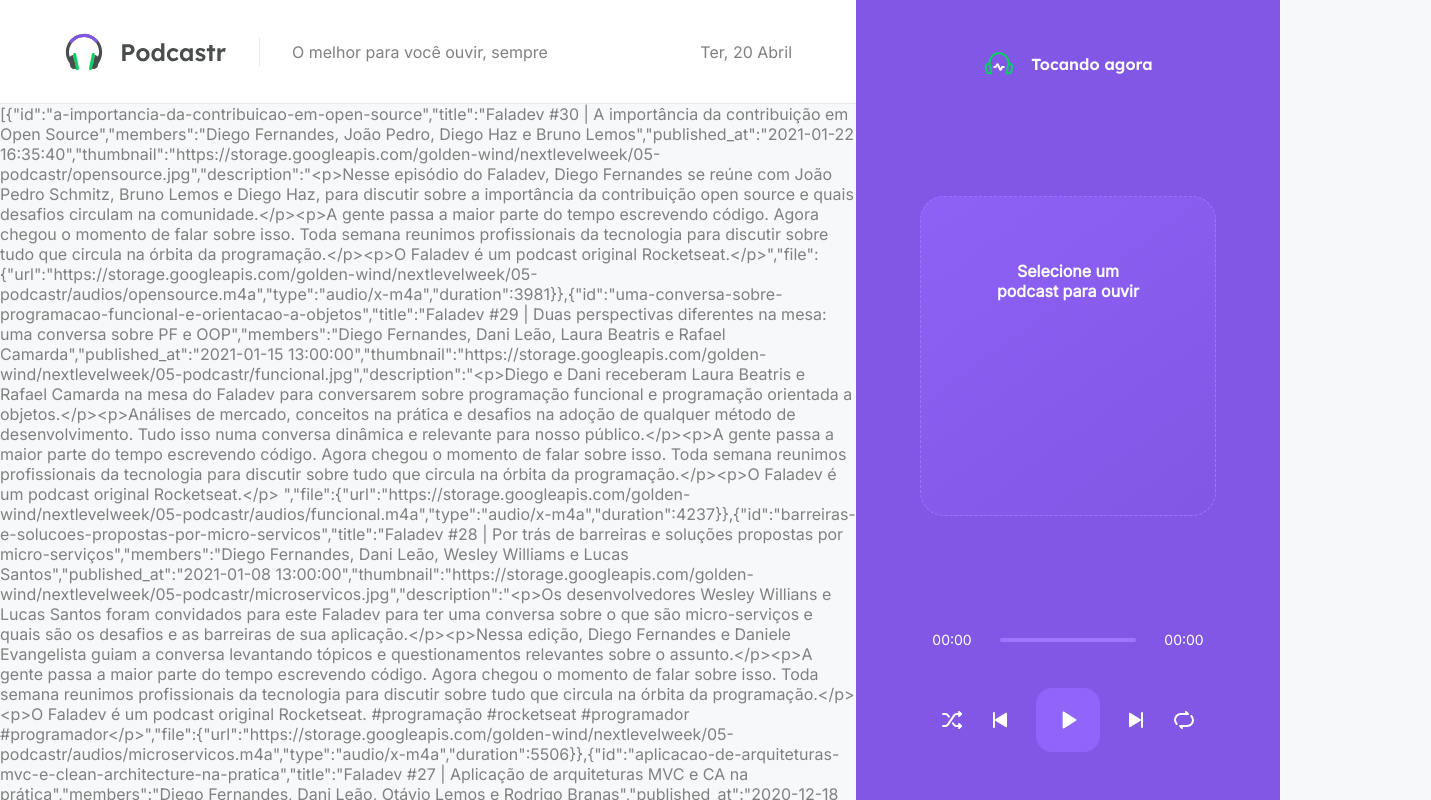
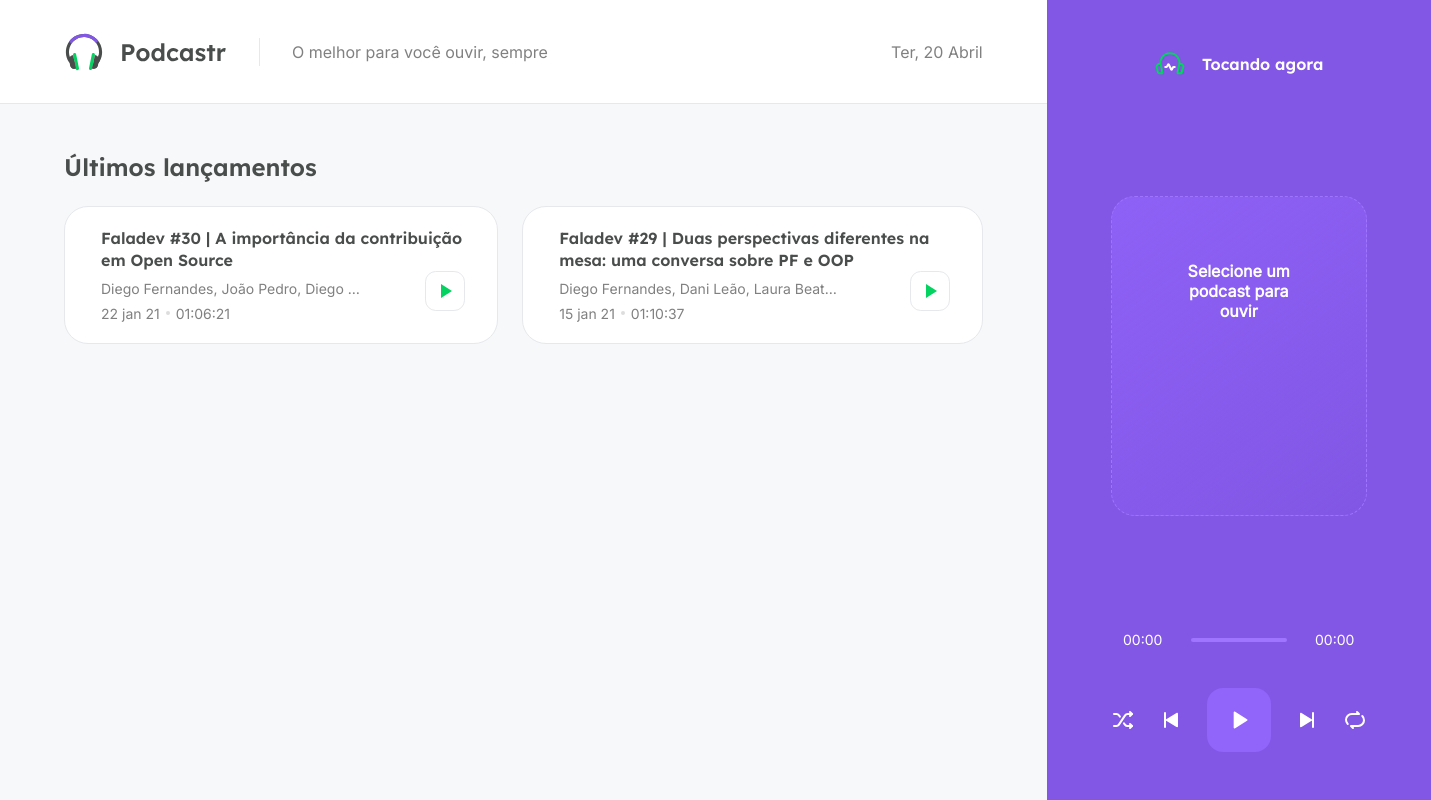
Before and after one commit to RafaPalau/podcaster, a Next.js app: page / in a window 1280 px wide. Shown: the top 800 px of the page, 1431 px wide, since content can reach past the window. Built offline with nearby package versions, Linux system fonts and the light colour scheme; data requests are answered from the project's data file; grey boxes are pictures that could not be loaded.

Commit message:
latested epsodes cteated

```diff
--- /dev/null
+++ b/next.config.js
@@ -0,0 +1,5 @@
+module.exports = {
+  images: {
+    domains: ['storage.googleapis.com']
+  }
+}
--- a/package.json
+++ b/package.json
@@ -9,6 +9,7 @@
     "server": "json-server server.json -w -d 750 -p 3333"
   },
   "dependencies": {
+    "axios": "^0.21.1",
     "date-fns": "^2.21.1",
     "next": "10.1.3",
     "react": "17.0.2",
@@ -18,6 +19,7 @@
   "devDependencies": {
     "@types/node": "^14.14.41",
     "@types/react": "^17.0.3",
+    "babel-plugin-styled-components": "^1.12.0",
     "json-server": "^0.16.3",
     "typescript": "^4.2.4"
   }
--- a/src/components/Player/index.tsx
+++ b/src/components/Player/index.tsx
@@ -16,9 +16,8 @@
         <S.Progress>
           <S.ProgressSpan>00:00</S.ProgressSpan>
           <S.Slyder>
-          <S.EmptySlider />
+            <S.EmptySlider />
           </S.Slyder>
-
           <S.ProgressSpan>00:00</S.ProgressSpan>
         </S.Progress>
         <S.ContainerButtons>
--- a/src/pages/_document.tsx
+++ b/src/pages/_document.tsx
@@ -1,8 +1,24 @@
 // para editar o arquivo index.html
 
 import Document, { Html, Head, Main, NextScript } from "next/document";
+import { ServerStyleSheet } from "styled-components";
 
 export default class MyDocument extends Document {
+  static getInitialProps({ renderPage }) {
+    // Step 1: Create an instance of ServerStyleSheet
+    const sheet = new ServerStyleSheet();
+
+    // Step 2: Retrieve styles from components in the page
+    const page = renderPage((App) => (props) =>
+      sheet.collectStyles(<App {...props} />)
+    );
+
+    // Step 3: Extract the styles as <style> tags
+    const styleTags = sheet.getStyleElement();
+
+    // Step 4: Pass styleTags as a prop
+    return { ...page, styleTags };
+  }
   render() {
     return (
       <Html>
@@ -12,7 +28,7 @@
             href='https://fonts.googleapis.com/css2?family=Inter&family=Lexend:wght@500;600&display=swap'
             rel='stylesheet'
           />
-                 </Head>
+        </Head>
         <body>
           <Main />
           <NextScript />
--- /dev/null
+++ b/src/pages/homeStyles.ts
@@ -0,0 +1,115 @@
+import styled from "styled-components";
+
+export const HomePage = styled.div`
+  padding: 0 4rem;
+  height: calc(100vh - 6.5rem);
+  // scroll somente nesse container
+  overflow-y: scroll;
+`;
+
+export const Title = styled.h2`
+  margin-top: 3rem;
+  margin-bottom: 1.5rem;
+`;
+
+export const LatestEpisodes = styled.section``;
+export const ContainerList = styled.ul`
+  list-style: none;
+  display: grid;
+  grid-template-columns: repeat(2, 1fr);
+  gap: 1.5rem;
+`;
+
+export const ListItems = styled.li`
+  background: var(--white);
+  border: 1px solid var(--gray-100);
+  padding: 1.25rem;
+  border-radius: 1.5rem;
+  position: relative;
+  display: flex;
+  align-items: center;
+
+  > img {
+    width: 6rem;
+    height: 6rem;
+    border-radius: 1rem;
+  }
+`;
+
+export const AllEpisodes = styled.section``;
+
+export const LastestEpisodesImage = styled.img``;
+
+export const EpisodesDetails = styled.div`
+  flex: 1;
+  margin-left: 1rem;
+`;
+
+export const LinkEpisodes = styled.a`
+  display: block;
+  color: var(--gray-800);
+  font-family: Lexend, sans-serif;
+  font-weight: 600;
+  text-decoration: none;
+  line-height: 1.4rem;
+  &:hover {
+    text-decoration: underline;
+  }
+`;
+
+export const EpisodeMembers = styled.p`
+  font-size: 0.875rem;
+  margin-top: 0.5rem;
+  // Reduzir o tamanho do texto e add reticencias
+  max-width: 70%;
+  white-space: nowrap;
+  overflow: hidden;
+  text-overflow: ellipsis;
+`;
+
+export const PublishedAt = styled.span`
+  display: inline-block;
+  margin-top: 0.5rem;
+  font-size: 0.875rem;
+  margin-right: 0.5rem;
+  padding-right: 0.5rem;
+  position: relative;
+
+  ::after {
+    content: "";
+    width: 4px;
+    height: 4px;
+    border-radius: 2px;
+    background: #ddd;
+    position: absolute;
+    right: -4px;
+    top: 50%;
+    transform: translate(-50%, -50%);
+  }
+`;
+
+export const Duration = styled.span`
+  display: inline-block;
+  margin-top: 0.5rem;
+  font-size: 0.875rem;
+`;
+
+export const ButtonPlay = styled.button`
+  position: absolute;
+  right: 2rem;
+  bottom: 2rem;
+  width: 2.5rem;
+  height: 2.5rem;
+  background: var(--white);
+  border: 1px solid var(--gray-100);
+  border-radius: 0.675rem;
+  font-size: 0;
+  transition: filter 0.3s;
+  &:hover {
+    filter: brightness(0.95);
+  }
+`;
+export const ImagePlay = styled.img`
+  width: 1.5rem;
+  height: 1.5rem;
+`;
--- a/src/pages/index.tsx
+++ b/src/pages/index.tsx
@@ -1,57 +1,104 @@
-// Tres formas de consumir API da melhor pra pior
+import { GetStaticProps } from "next";
+import Image from "next/image";
+import { format, parseISO } from "date-fns"; //! parseISO converte data string em Date()
+import ptBR from "date-fns/locale/pt-BR";
+import { api } from "../services/api";
+import { convertDurationToTimeString } from "../utils/convertDurationsToTimeString";
 
-// ----------------------------------------
-// SSG  Só funciona em produção, precisa gerar uma build
-export default function Home(props) {
-  return <p>{JSON.stringify(props.episodes)}</p>;
-}
-export async function getStaticProps() {
-  const response = await fetch("http://localhost:3333/episodes");
-  const data = await response.json();
+import * as S from "./homeStyles";
+//! O que tem de typo em cada episódio
+type EpisodeProps = {
+  id: string;
+  title: string;
+  thumbnail: string;
+  description: string;
+  members: string;
+  duration: number;
+  durationAsString: string;
+  url: string;
+  publishedAt: string;
+};
+//! Tipo do Array episódios
+type HomeProps = {
+  latestEpisodes: EpisodeProps[]; // Array<EpisodeProps>;  // As duas formas são certas
+  allEpisodes: EpisodeProps[]; // Array<EpisodeProps>;  // As duas formas são certas
+};
+
+//! Consumindo API com axios no next.
+export const getStaticProps: GetStaticProps = async () => {
+  const { data } = await api.get(`episodes`, {
+    params: {
+      _limit: 12,
+      _sort: "published_at",
+      _order: "desc",
+    },
+  });
+
+  //! Formatar os dados logo após a chama da API
+  const episodes = data.map((episode) => {
+    return {
+      id: episode.id,
+      title: episode.title,
+      thumbnail: episode.thumbnail,
+      members: episode.members,
+      publishedAt: format(parseISO(episode.published_at), "d MMM yy", {
+        locale: ptBR,
+      }),
+      durationAsString: convertDurationToTimeString(
+        Number(episode.file.duration)
+      ),
+      duration: Number(episode.file.duration),
+      description: episode.description,
+      url: episode.file.url,
+    };
+  });
+
+  const latestEpisodes = episodes.slice(0, 2);
+  const allEpisodes = episodes.slice(2, episodes.length);
 
   return {
     props: {
-      episodes: data,
+      latestEpisodes,
+      allEpisodes,
     },
-    // quantop tempo em milessegundo eu quero fazer uma nova requisição na página
-    revalidate: 60 * 60 * 8, // A cada 8h que a pessoa acessar vai ter uma nova requisição
+    revalidate: 60 * 60 * 8,
   };
+};
+
+export default function Home({ latestEpisodes, allEpisodes }: HomeProps) {
+  return (
+    <S.HomePage>
+      <S.LatestEpisodes>
+        <S.Title>Últimos lançamentos</S.Title>
+        <S.ContainerList>
+          {latestEpisodes.map((episode) => {
+            return (
+              <S.ListItems key={episode.id}>
+                 {/* imagem vindas de outros domains cria o arquivo
+                 next.config.js */}
+                <Image
+                  width={192}
+                  height={192}
+                  src={episode.thumbnail}
+                  alt={episode.title}
+                  objectFit='cover'
+                />
+                <S.EpisodesDetails>
+                  <S.LinkEpisodes href=''>{episode.title}</S.LinkEpisodes>
+                  <S.EpisodeMembers>{episode.members}</S.EpisodeMembers>
+                  <S.PublishedAt>{episode.publishedAt}</S.PublishedAt>
+                  <S.Duration>{episode.durationAsString}</S.Duration>
+                </S.EpisodesDetails>
+                <S.ButtonPlay>
+                  <S.ImagePlay src='/play-green.svg' alt='Tocar episódio' />
+                </S.ButtonPlay>
+              </S.ListItems>
+            );
+          })}
+        </S.ContainerList>
+      </S.LatestEpisodes>
+
+      <S.AllEpisodes></S.AllEpisodes>
+    </S.HomePage>
+  );
 }
-// ----------------------------------------
-// SSR
-// export default function Home(props) {
-//   return(
-// <p>{JSON.stringify(props.episodes)}</p>
-//   )
-// }
-// export async function getServerSideProps() {
-//   const response = await fetch("http://localhost:3333/episodes");
-//   const data = await response.json();
-
-//   return {
-//     props: {
-//       episodes: data,
-//     },
-//   };
-// }
-// ----------------------------------------
-
-// ---------------------------------------
-// SPA  não é problema usar fetch para chamar mas não é a melhor opção
-// import { useEffect, useState } from "react";
-
-// export default function Home() {
-// const [data, setData] = useState()
-//   useEffect(() => {
-//     fetch("http://localhost:3333/episodes")
-//       .then((response) => response.json())
-//       .then((data) => console.log(data));
-//       setData(data)
-//       console.log(data)
-//   }, []);
-
-//   return(
-// <p>map para os itens</p>
-//   )
-// }
-// ------------------------------------------
--- /dev/null
+++ b/src/services/api.ts
@@ -0,0 +1,5 @@
+import axios from 'axios';
+
+export const api = axios.create({
+  baseURL: 'http://localhost:3333/'
+})
--- /dev/null
+++ b/src/utils/convertDurationsToTimeString.ts
@@ -0,0 +1,12 @@
+
+export function convertDurationToTimeString(duration: number) {
+  const hours = Math.floor(duration / 3600);
+  const minutes = Math.floor((duration % 3600) / 60);
+  const seconds = duration % 60;
+
+  const timeString = [hours, minutes, seconds].map((unit) =>
+    String(unit).padStart(2, "0"))
+    .join(":")
+
+    return timeString
+}
```
Also changed, not shown: .babelrc (added), 1 other file (tests, documents, lock files or other folders).
